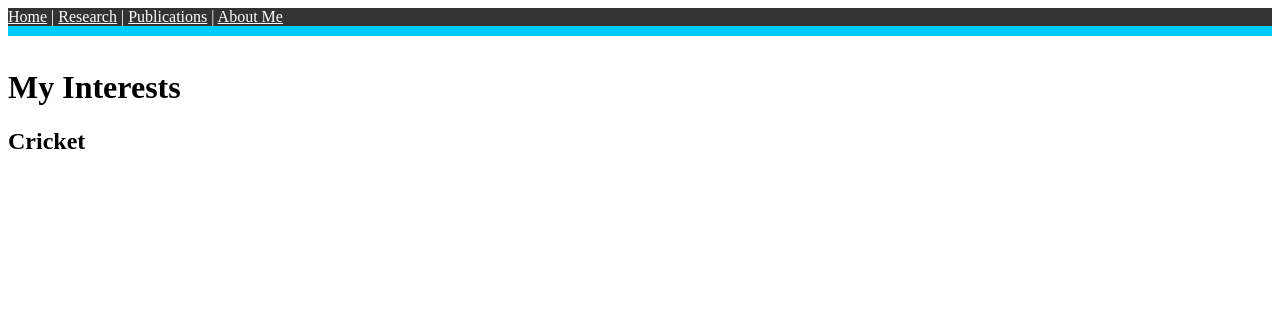
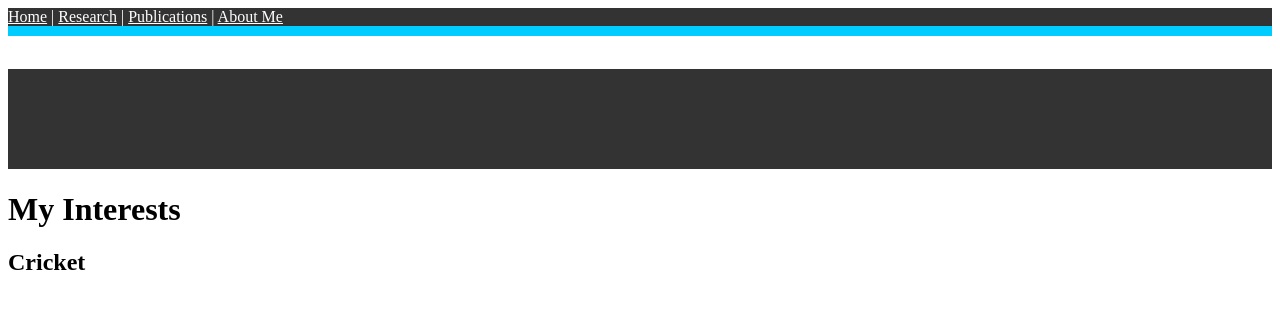
Before and after one commit to siddharthngandhi/siddharthngandhi.github.io, a Jekyll site: the page built from aboutme.md, in a window 1280 px wide. Shown: the top 309 px of the page. Built offline with Jekyll 4.4.1, drawn with Linux system fonts in a browser that asks for light colours; our own code applies the rules of GitHub Pages for plain Markdown files.

Commit message:
Update default.html

```diff
--- a/_layouts/default.html
+++ b/_layouts/default.html
@@ -22,7 +22,7 @@
     {% endif %}
 
     {% if page.banner_image!="banner" %}
-    padding: -350px;
+    height: 100px;
     background-color: #333333;
     {% endif %}
     }
```
